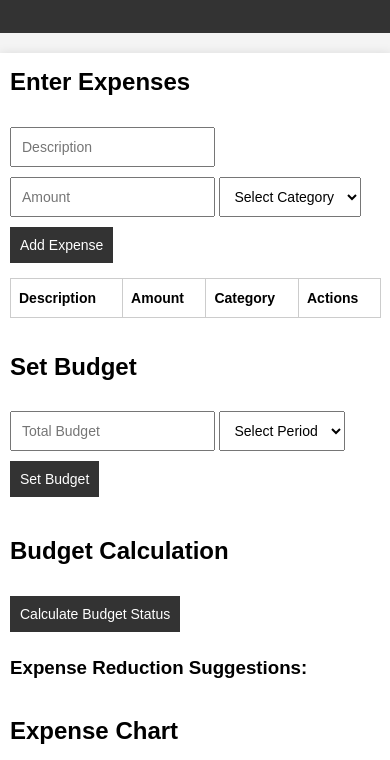
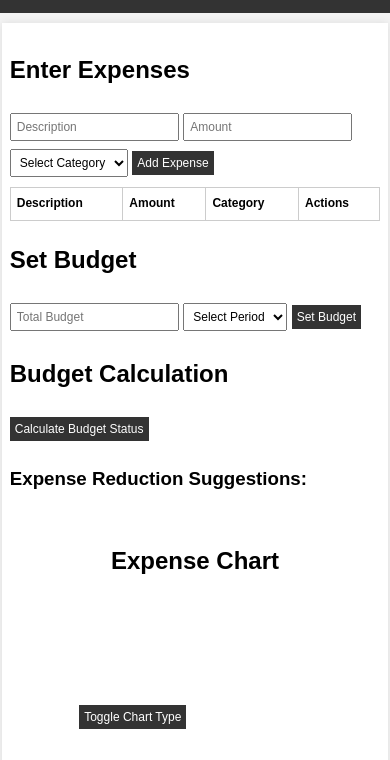
Before and after one commit to pseudo-alya/sprint5-budget-planner, a website: page product.html in a window 390 px wide. Shown: the part 152-912 px from the top of the page. Drawn offline with nearby package versions, Linux system fonts and the light colour scheme.

Commit message:
Update product.css

```diff
--- a/product.css
+++ b/product.css
@@ -1,40 +1,40 @@
-/* Basic reset and styling */
+/* Reduced overall margins and padding for a compact design */
 body {
+  margin: 0;
+  padding: 0;
   font-family: Arial, sans-serif;
   background: #f4f4f4;
-  margin: 0;
-  padding: 0;
   line-height: 1.6;
 }
 
+/* Header styling */
 header {
   background: #333;
   color: #fff;
-  padding: 20px 0;
+  padding: 10px 0;
   text-align: center;
 }
 
+/* Main container with reduced width, margin, and padding */
 main {
   width: 90%;
-  max-width: 1000px;
-  margin: 20px auto;
+  max-width: 800px;  /* narrower width helps everything fit on one screen */
+  margin: 10px auto;
   background: #fff;
-  padding: 20px;
-  box-shadow: 0 0 10px rgba(0,0,0,0.1);
+  padding: 10px;
+  box-shadow: 0 0 8px rgba(0, 0, 0, 0.1);
 }
 
+/* Tighter spacing between sections */
 section {
-  margin-bottom: 30px;
+  margin-bottom: 15px;
 }
 
-h2, h3 {
-  margin-top: 0;
-}
-
+/* Form elements styling */
 input, select, button {
-  padding: 10px;
-  margin: 5px 0;
-  font-size: 16px;
+  padding: 6px;
+  margin: 4px 0;
+  font-size: 14px;
 }
 
 button {
@@ -49,10 +49,11 @@ button:hover {
   background: #555;
 }
 
+/* Table styling */
 table {
   width: 100%;
   border-collapse: collapse;
-  margin-top: 10px;
+  margin-top: 6px;
 }
 
 table, th, td {
@@ -60,22 +61,38 @@ table, th, td {
 }
 
 th, td {
-  padding: 8px;
+  padding: 6px;
   text-align: left;
 }
 
-/* Responsive design for smaller devices */
+/* Chart section adjustments */
+#chart-section {
+  text-align: center;
+  padding: 10px;
+}
+
+/* Force the chart to remain small and compact */
+#expenseChart {
+  width: 150px !important;
+  height: 150px !important;
+  display: inline-block;
+}
+
+/* Responsive design adjustments for smaller screens */
 @media (max-width: 600px) {
   main {
     width: 95%;
-    padding: 10px;
+    padding: 8px;
   }
-
+  input, select, button {
+    font-size: 12px;
+    padding: 5px;
+  }
   table, th, td {
-    font-size: 14px;
+    font-size: 12px;
   }
-
-  input, select, button {
-    font-size: 14px;
+  #expenseChart {
+    width: 120px !important;
+    height: 120px !important;
   }
 }
```
